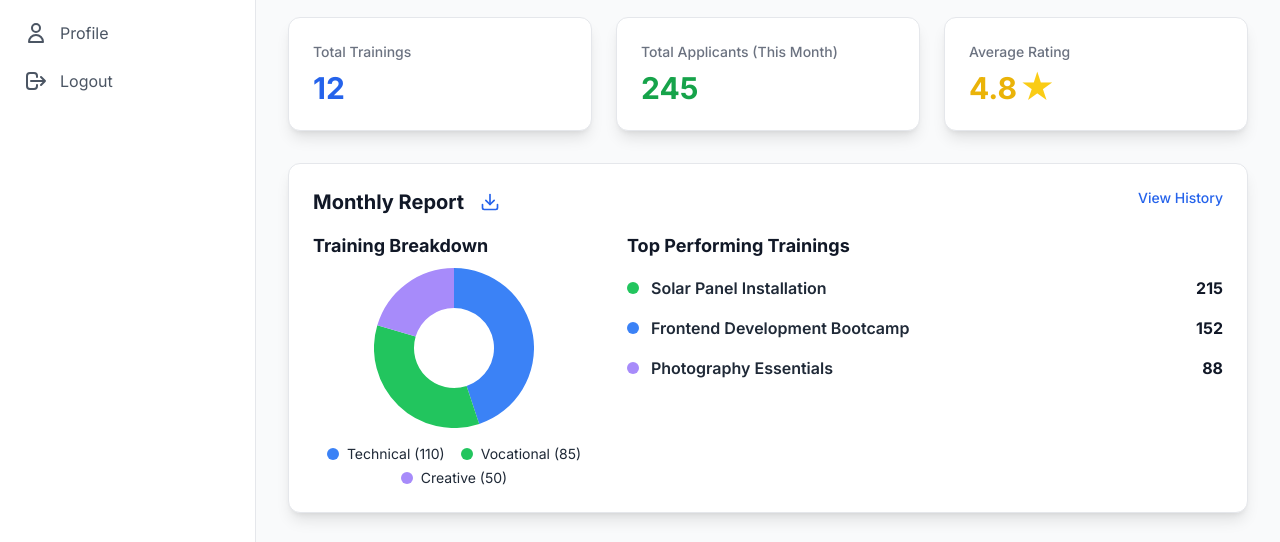
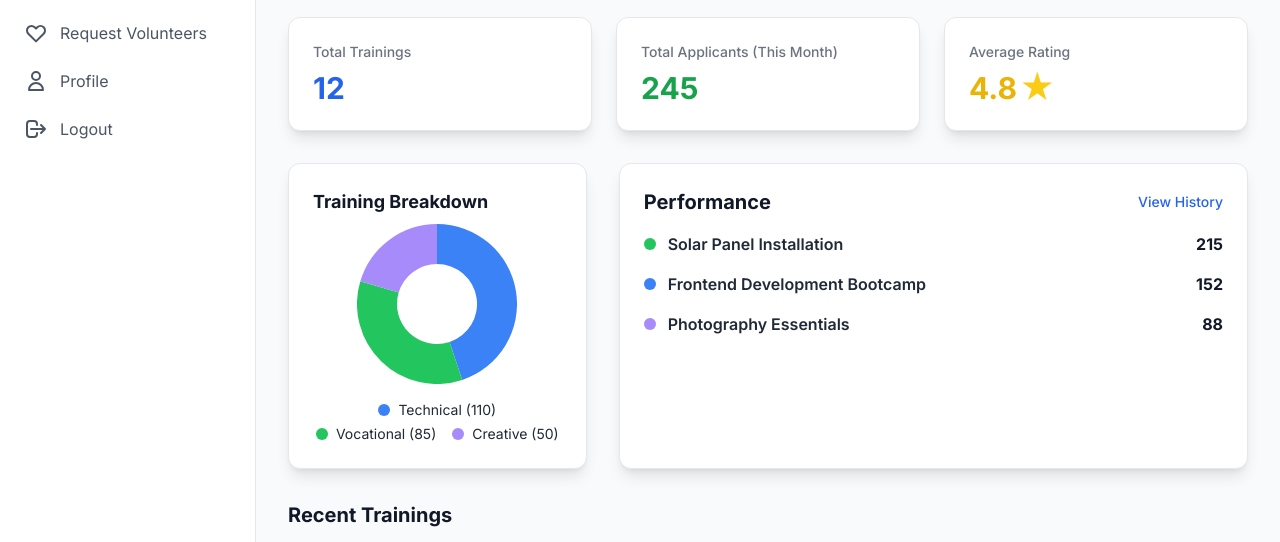
Before and after one commit to Platinum9990/UpdatedSkillRefoemNG, a plain HTML site: page Frontend/Trainers/Trainingdashboard.html in a window 1280 px wide. Shown: the part 191-733 px from the top of the page. Drawn offline with nearby package versions, Linux system fonts and the light colour scheme.

Commit message:
Update Trainingdashboard.html

```diff
--- a/Frontend/Trainers/Trainingdashboard.html
+++ b/Frontend/Trainers/Trainingdashboard.html
@@ -47,11 +47,15 @@
                     <svg class="w-6 h-6 mr-3" fill="none" stroke="currentColor" viewBox="0 0 24 24"><path stroke-linecap="round" stroke-linejoin="round" stroke-width="2" d="M3 12l2-2m0 0l7-7 7 7M5 10v10a1 1 0 001 1h3m10-11l2 2m-2-2v10a1 1 0 01-1 1h-3m-6 0a1 1 0 001-1v-4a1 1 0 011-1h2a1 1 0 011 1v4a1 1 0 001 1m-6 0h6"></path></svg>
                     Dashboard
                 </a>
-                <a href="#" class="flex items-center px-6 py-3 text-gray-600 dark:text-gray-300 hover:bg-gray-100 dark:hover:bg-primary-800/30">
+                <a href="my-trainings.html" class="flex items-center px-6 py-3 text-gray-600 dark:text-gray-300 hover:bg-gray-100 dark:hover:bg-primary-800/30">
                     <svg class="w-6 h-6 mr-3" fill="none" stroke="currentColor" viewBox="0 0 24 24"><path stroke-linecap="round" stroke-linejoin="round" stroke-width="2" d="M4 6h16M4 10h16M4 14h16M4 18h16"></path></svg>
                     My Trainings
                 </a>
-                <a href="#" class="flex items-center px-6 py-3 text-gray-600 dark:text-gray-300 hover:bg-gray-100 dark:hover:bg-primary-800/30">
+                <a href="request-volunteers.html" class="flex items-center px-6 py-3 text-gray-600 dark:text-gray-300 hover:bg-gray-100 dark:hover:bg-primary-800/30">
+                    <svg class="w-6 h-6 mr-3" fill="none" stroke="currentColor" viewBox="0 0 24 24" xmlns="http://www.w3.org/2000/svg"><path stroke-linecap="round" stroke-linejoin="round" stroke-width="2" d="M4.318 6.318a4.5 4.5 0 000 6.364L12 20.364l7.682-7.682a4.5 4.5 0 00-6.364-6.364L12 7.636l-1.318-1.318a4.5 4.5 0 00-6.364 0z"></path></svg>
+                    Request Volunteers
+                </a>
+                <a href="profile.html" class="flex items-center px-6 py-3 text-gray-600 dark:text-gray-300 hover:bg-gray-100 dark:hover:bg-primary-800/30">
                     <svg class="w-6 h-6 mr-3" fill="none" stroke="currentColor" viewBox="0 0 24 24"><path stroke-linecap="round" stroke-linejoin="round" stroke-width="2" d="M16 7a4 4 0 11-8 0 4 4 0 018 0zM12 14a7 7 0 00-7 7h14a7 7 0 00-7-7z"></path></svg>
                     Profile
                 </a>
@@ -117,30 +121,24 @@
                 </div>
 
                 <!-- Analytics Section -->
-                <div class="bg-white dark:bg-primary-900/50 p-6 rounded-xl shadow-lg border dark:border-primary-800 mb-8">
-                    <div class="flex justify-between items-start mb-4">
-                        <div class="flex items-center gap-4">
-                             <h3 class="text-xl font-bold text-gray-900 dark:text-white">Monthly Report</h3>
-                             <button id="download-report-btn" class="text-primary-600 dark:text-primary-400 hover:text-primary-700 dark:hover:text-primary-300" title="Download PDF Report">
-                                <svg xmlns="http://www.w3.org/2000/svg" width="20" height="20" viewBox="0 0 24 24" fill="none" stroke="currentColor" stroke-width="2" stroke-linecap="round" stroke-linejoin="round"><path d="M21 15v4a2 2 0 0 1-2 2H5a2 2 0 0 1-2-2v-4"/><polyline points="7 10 12 15 17 10"/><line x1="12" y1="15" x2="12" y2="3"/></svg>
-                            </button>
-                        </div>
-                        <a href="history.html" class="text-sm font-medium text-primary-600 dark:text-primary-400 hover:underline">View History</a>
-                    </div>
-                    <div class="grid grid-cols-1 lg:grid-cols-3 gap-8">
-                        <div class="lg:col-span-1 flex flex-col justify-center">
+                 <div class="grid grid-cols-1 lg:grid-cols-3 gap-8 mb-8">
+                    <!-- Training Breakdown -->
+                    <div class="lg:col-span-1 bg-white dark:bg-primary-900/50 p-6 rounded-xl shadow-lg border dark:border-primary-800">
                          <h4 class="text-lg font-bold text-gray-900 dark:text-white mb-2">Training Breakdown</h4>
                          <div class="h-40 w-40 mx-auto">
                             <canvas id="categoryChart"></canvas>
                          </div>
                          <div id="category-legend" class="flex justify-center flex-wrap gap-x-4 gap-y-1 mt-4 text-sm"></div>
                     </div>
-                        <div class="lg:col-span-2">
-                            <h3 class="text-lg font-bold text-gray-900 dark:text-white mb-4">Top Performing Trainings</h3>
+                    <!-- Top Performing -->
+                    <div class="lg:col-span-2 bg-white dark:bg-primary-900/50 p-6 rounded-xl shadow-lg border dark:border-primary-800">
+                        <div class="flex justify-between items-center mb-4">
+                             <h3 class="text-xl font-bold text-gray-900 dark:text-white">Performance</h3>
+                             <a href="#" class="text-sm font-medium text-primary-600 dark:text-primary-400 hover:underline">View History</a>
+                        </div>
                         <ul id="top-trainings-list" class="space-y-4">
                            <!-- List items will be inserted here by JavaScript -->
                         </ul>
-                        </div>
                     </div>
                 </div>
 
@@ -301,16 +299,7 @@
                     topTrainingsList.innerHTML += listItem;
                 });
             }
-
-            // --- Download Report Button ---
-            const downloadBtn = document.getElementById('download-report-btn');
-            if(downloadBtn) {
-                downloadBtn.addEventListener('click', () => {
-                    alert('Generating PDF report... (This is a placeholder for the actual PDF generation logic)');
-                });
-            }
         });
     </script>
 </body>
 </html>
-b
```
Lines whose indentation alone changed are shown as unchanged.
